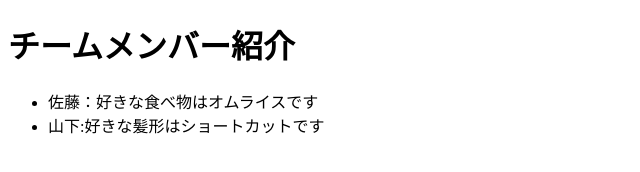
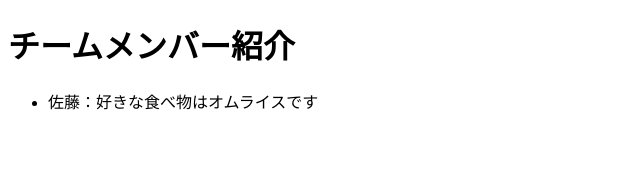
Before and after one commit to sato2401384/php-19, a plain HTML site: page index.html in a window 1280 px wide. Shown: the whole page, without its empty margins (0-640 px from the left). Drawn offline with Linux system fonts and the light colour scheme.

Commit message:
Update index.html

```diff
--- a/index.html
+++ b/index.html
@@ -10,7 +10,6 @@
     <ul>
         <!-- メンバー紹介をここに追加 -->
         <li>佐藤：好きな食べ物はオムライスです</li>
-        <li>山下:好きな髪形はショートカットです</li>
     </ul>
 </body>
 
```
